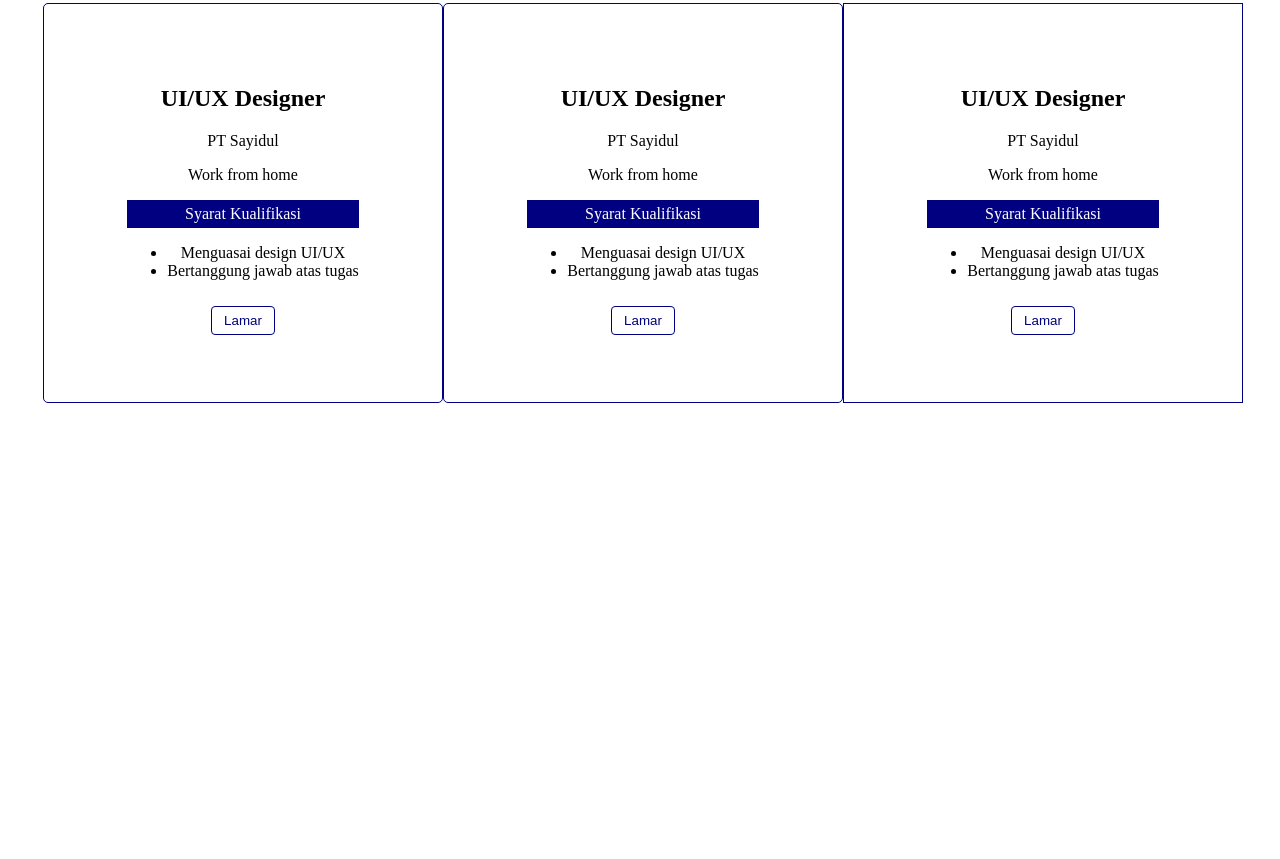
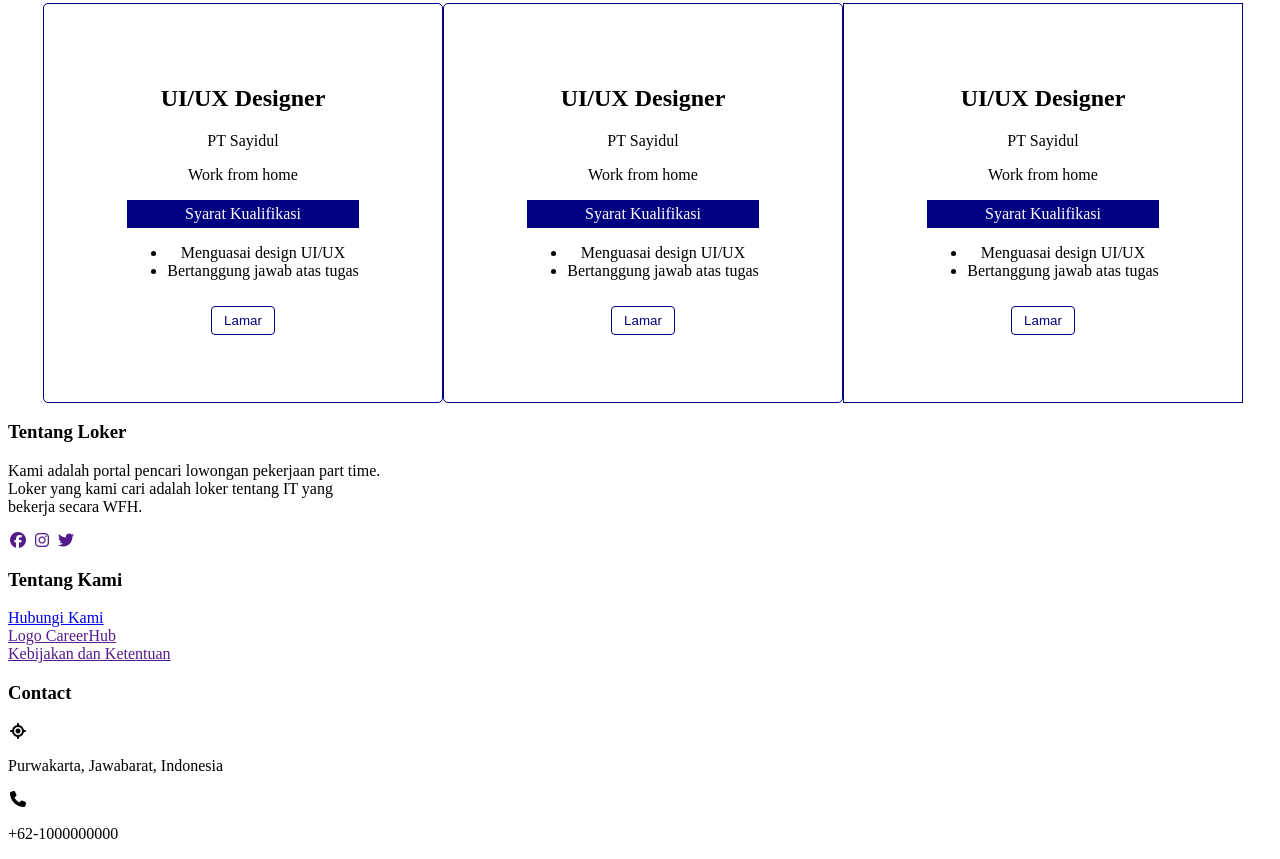
Before and after one commit to adityaaryas/Kelompok-8, a plain HTML site: page index.html in a window 1280 px wide. Shown: the part 745-1604 px from the top of the page. Before the commit the page ends 1156 px from the top, so only its background shows below. Drawn offline with Linux system fonts and the light colour scheme.

Commit message:
Update index.html

```diff
--- a/index.html
+++ b/index.html
@@ -6,7 +6,7 @@
     <title>CareerHub</title>
     <link rel="stylesheet" href="main.css" />
     <link rel="stylesheet" href="fontawesomefe/css/all.css">
-    <script src="func.js"></script>
+    <link rel="stylesheet" href="https://cdnjs.cloudflare.com/ajax/libs/font-awesome/6.5.1/css/all.min.css">
   </head>
   <body>
     <nav>
@@ -57,7 +57,7 @@
               <li>Menguasai design UI/UX</li>
               <li>Bertanggung jawab atas tugas</li>
           </ul>
-          <button class="apply-button" a herf="loker.html">Lamar</button>
+          <button class="apply-button" a href="loker.html">Lamar</button>
       </div>
       </div>
       <div class="konten-area-2">
@@ -72,7 +72,7 @@
               <li>Menguasai design UI/UX</li>
               <li>Bertanggung jawab atas tugas</li>
           </ul>
-          <button class="apply-button">Lamar</button>
+          <button class="apply-button" a href="loker.html" >Lamar</button>
       </div>
       </div>
       <div class="konten-area-3">
@@ -87,11 +87,46 @@
               <li>Menguasai design UI/UX</li>
               <li>Bertanggung jawab atas tugas</li>
           </ul>
-          <button class="apply-button">Lamar</button>
+          <button class="apply-button"a href="loker.html">Lamar</button>
       </div>
       </div>
     </div>
-
+    <footer>
+      <div class="container-footer">
+        <div class="row">
+          <div class="col" id="company">
+           <h3>Tentang Loker</h3>
+            <p>Kami adalah portal pencari lowongan pekerjaan part time. <br>
+              Loker yang kami cari adalah loker tentang IT yang <br>
+              bekerja secara WFH.
+              <div class="social">
+                <a href=""><i class="fab fa-facebook"></i></a>
+                <a href=""><i class="fab fa-instagram"></i></a>
+                <a href=""><i class="fab fa-twitter"></i></a>
+              </div>
+            </p>
+          </div>
+          <div class="col" id="Tentang Kami">
+            <h3>Tentang Kami</h3>
+            <div class="links">
+              <a href="hubungi-kami.html">Hubungi Kami</a><br>
+              <a href="">Logo CareerHub</a><br>
+              <a href="">Kebijakan dan Ketentuan</a>
+            </div>
+          </div>
+          <div class="col" id="Contact">
+            <h3>Contact</h3>
+            <div class="contact-details">
+              <i class="fa fa-location"></i>
+              <p>Purwakarta, Jawabarat, Indonesia</p>
+            </div>
+            <div class="contact-details">
+              <i class="fa fa-phone"></i>
+              <p>+62-1000000000</p>
+          </div>
+        </div>
+      </div>
+    </footer>
   </body>
 </html>
 
```
